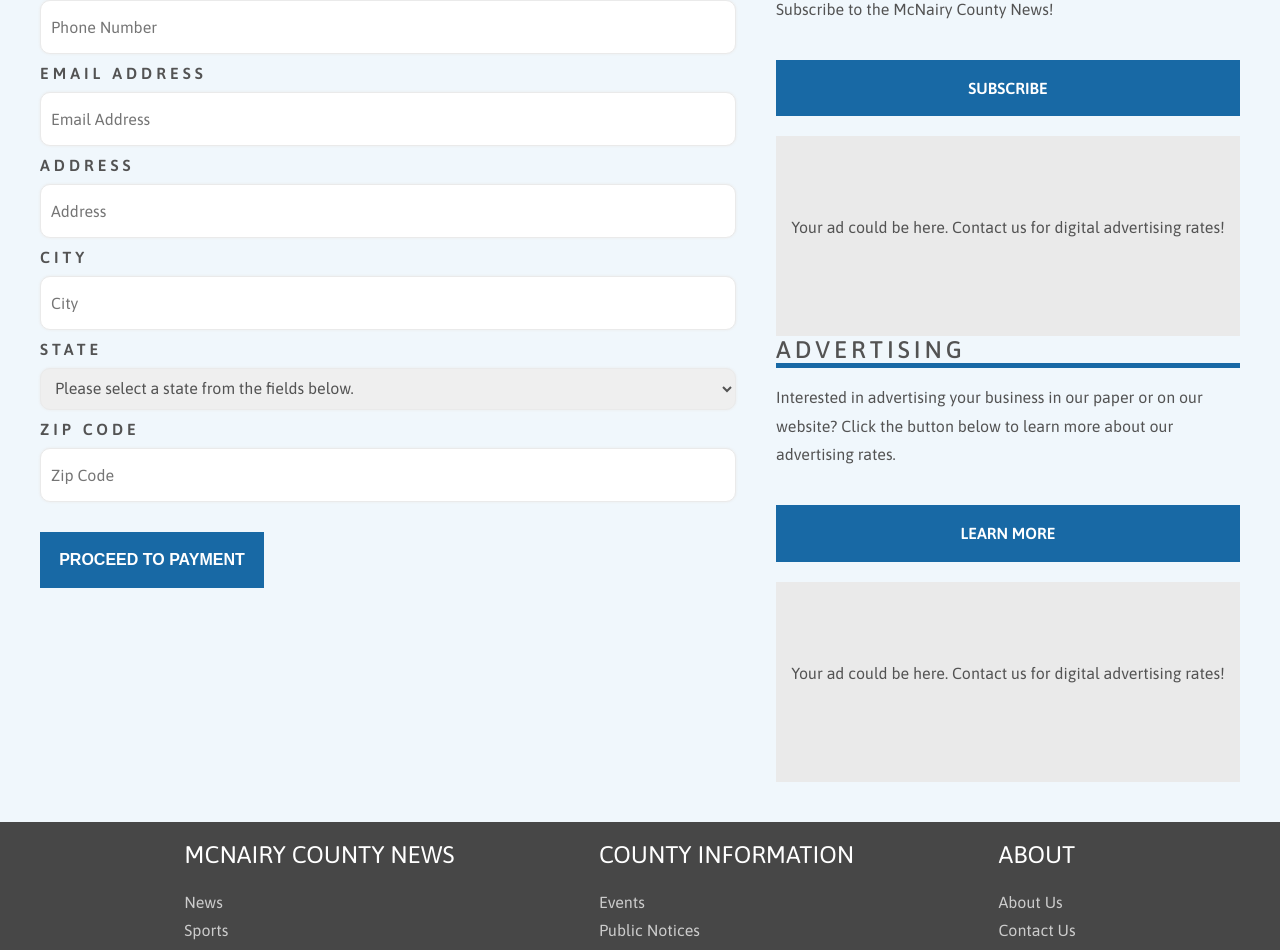
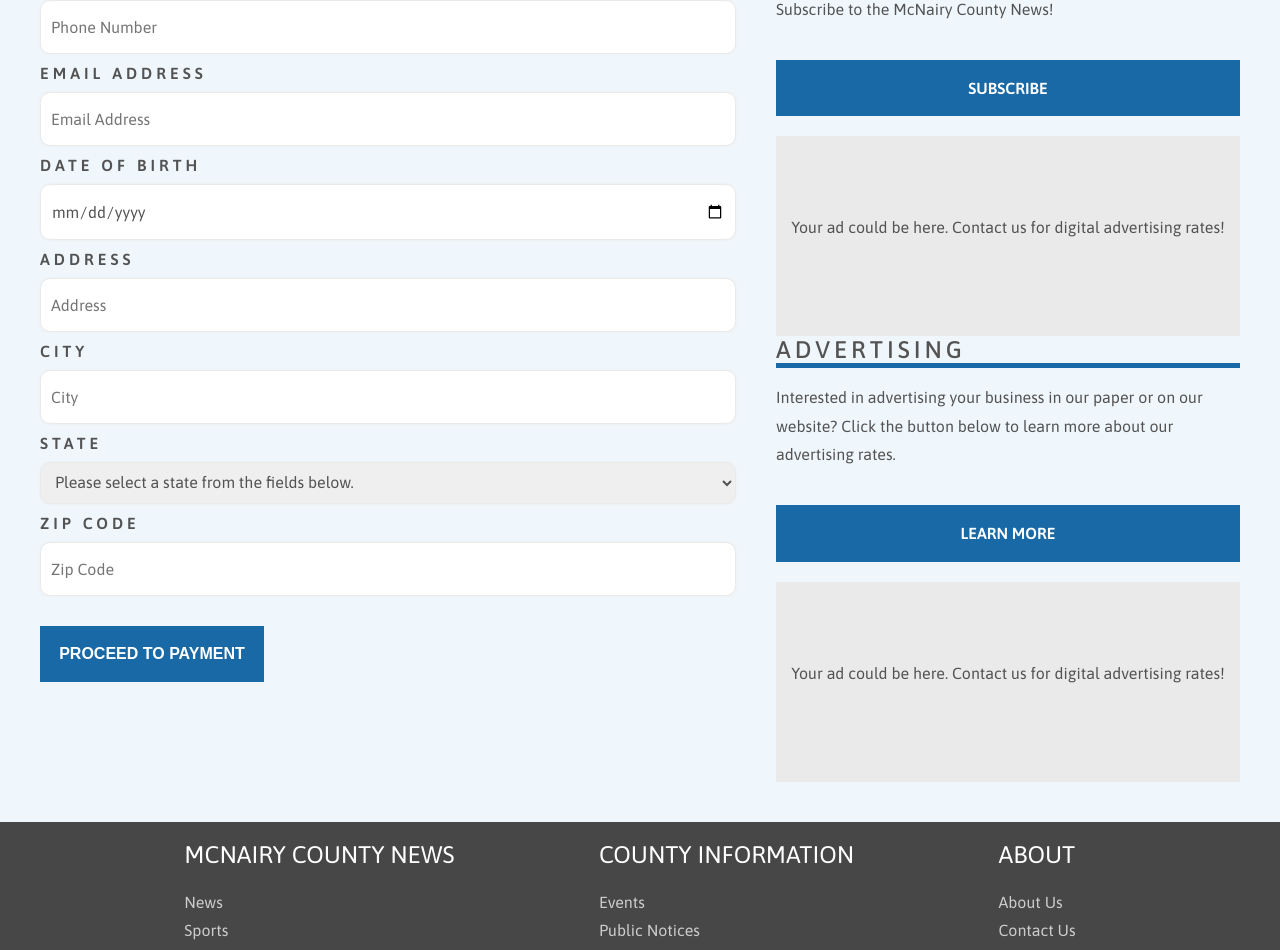
Before and after one commit to trevormangrum/mcnairycountynews, a Next.js app: page /subscribe in a window 1280 px wide. Shown: the part 955-1905 px from the top of the page. Built offline with nearby package versions, Linux system fonts and the light colour scheme.

Commit message:
Adds dob selector

```diff
--- a/pages/subscribe/index.tsx
+++ b/pages/subscribe/index.tsx
@@ -39,6 +39,12 @@ export default function SubscribePage() {
           labelText="Email Address"
         />
         <InputGroup
+          inputName="dob"
+          inputType="date"
+          inputPlaceholder="Date of Birth"
+          labelText="Date of Birth"
+        />
+        <InputGroup
           inputName="address"
           inputType="text"
           inputPlaceholder="Address"
```
